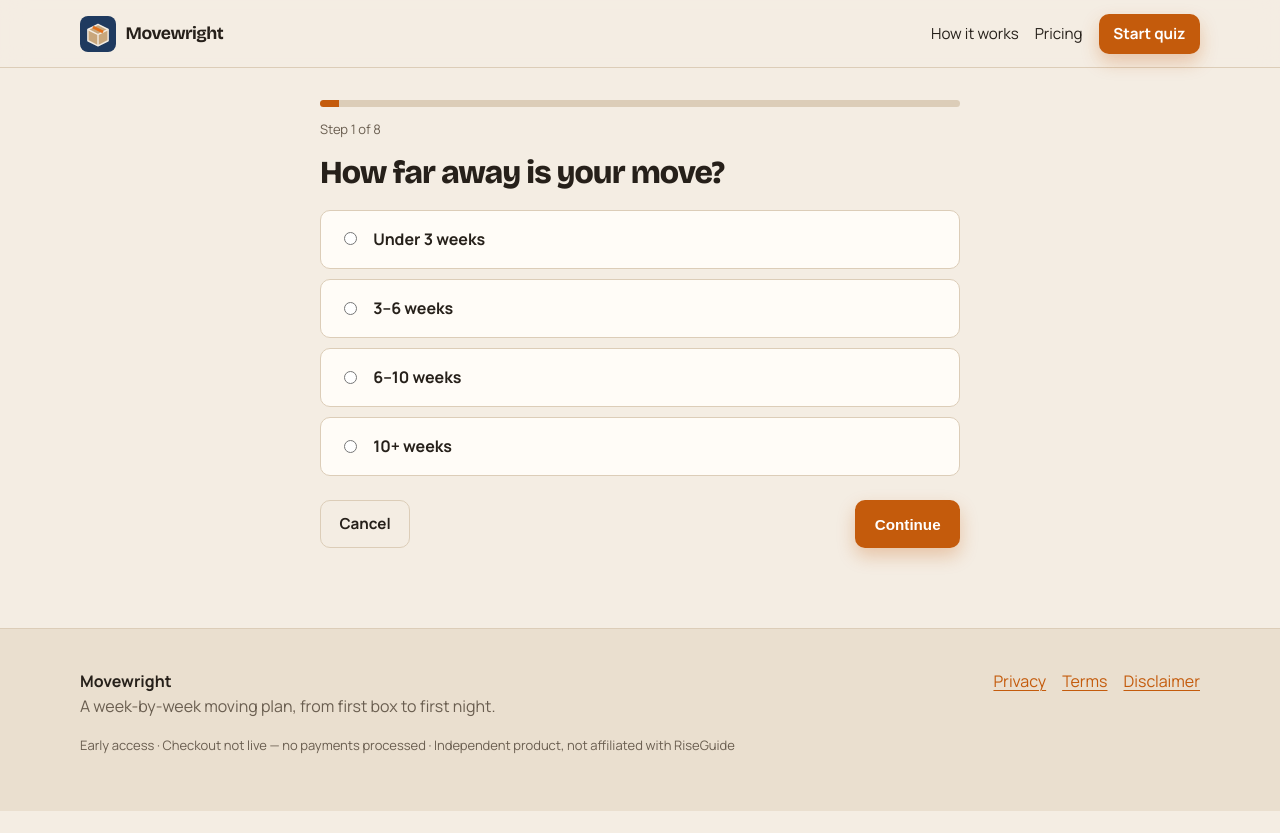
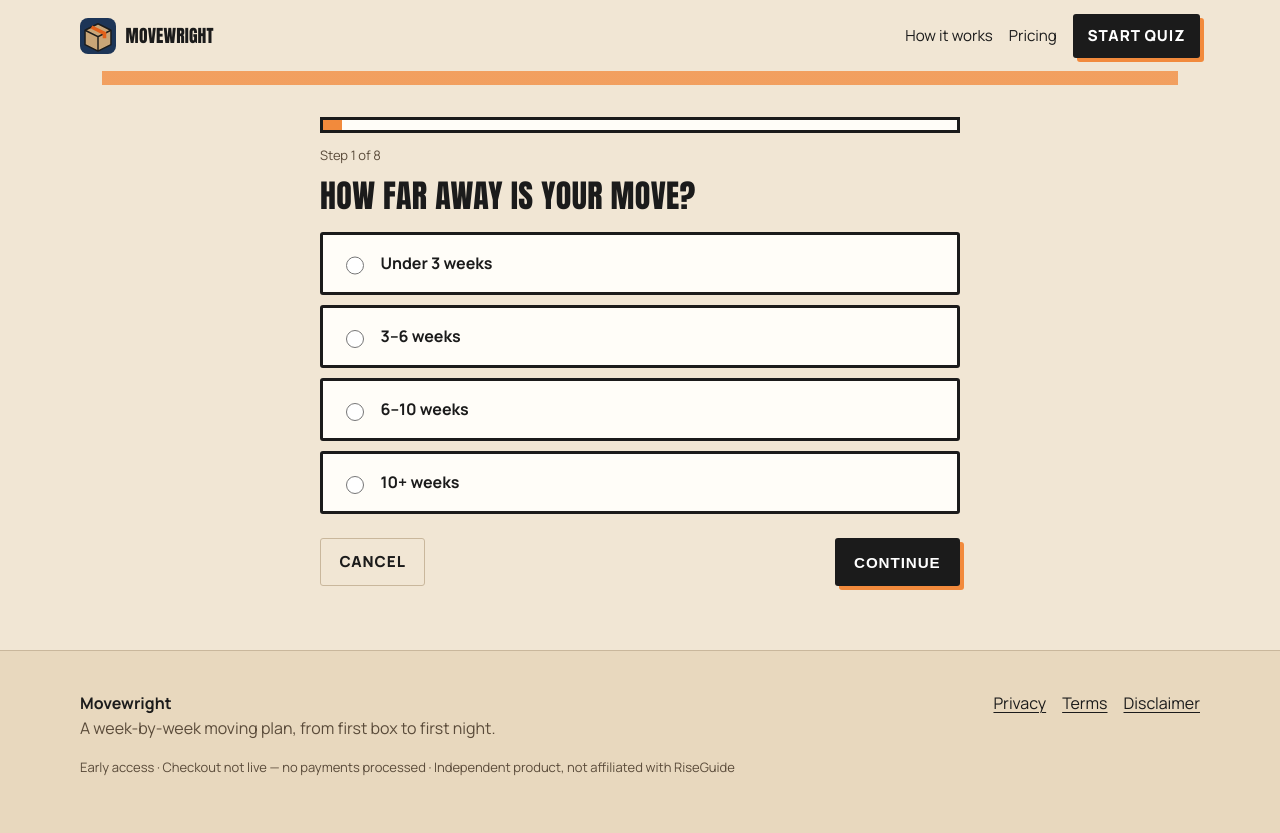
Before and after one commit to sudabay510-sys/movewright, a Flask app: page /quiz/1 in a window 1280 px wide. Before the commit the page ends 811 px from the top, so only its background shows below. Run offline with Flask 3, Linux system fonts and the light colour scheme; data that the repository does not hold is empty; some libraries are stand-ins or nearby versions.

Commit message:
Identity refresh: new visual layer, logo icon, and fonts
Adds static/identity.css (loaded after brand.css), a new logo icon, the new
Google Fonts URL, and a BRAND.md section. Visual only: quiz questions, plan
generation, routes, pricing, checkout/unlock, and safety notes unchanged.

```diff
--- a/movewright_brand.py
+++ b/movewright_brand.py
@@ -97,7 +97,7 @@ BRAND = {
     ],
     "disclaimer_short": "Checklist planning only. We don’t book movers, guarantee costs, or give legal advice about leases.",
     "disclaimer_long": "Movewright provides general moving-planning checklists. It does not book or recommend specific movers, guarantee costs or timelines, or give legal advice about leases, contracts, or deposits. Verify mover licensing and official requirements yourself. No payments are processed on this site.",
-    "font_url": "https://fonts.googleapis.com/css2?family=Bricolage+Grotesque:wght@500;700;800&family=Manrope:wght@400;500;700&display=swap",
+    "font_url": "https://fonts.googleapis.com/css2?family=Anton&family=Manrope:wght@400;500;700;800&display=swap",
     "fonts": ("Bricolage Grotesque", "Manrope"),
     "questions": Q, "generate_plan": plan,
     "voice": "Upbeat project manager with a tape gun: clear, kind, slightly funny.",
--- /dev/null
+++ b/static/identity.css
@@ -0,0 +1,36 @@
+/* Movewright identity layer, Nov 2026 refresh: Box-label system with packing tape. Loaded after brand.css; visual only. */
+:root{--bg:#F1E6D4;--bg-alt:#E8D8BE;--card:#FFFDF8;--ink:#1B1B1B;--muted:#5A4B3A;--line:#C9B79C;--accent:#1B1B1B;--accent-2:#000000;--on-accent:#FFFFFF;--hi:#F28A3C;--radius:3px;--focus:#1D3557;
+--font-display:'Anton', 'Arial Narrow', sans-serif;--font-body:'Manrope', system-ui, sans-serif;--tracking:0.005em;--cta-band-bg:#1D3557;--cta-band-ink:#FFFFFF;--cta-band-btn:#F28A3C;--cta-band-btn-ink:#1B1B1B;
+--shadow-card:0 14px 34px rgba(0,0,0,.10);--shadow-btn:none}
+body{font-family:var(--font-body);background:var(--bg);color:var(--ink)}
+.skip:focus{background:var(--card);color:var(--ink);outline:3px solid var(--focus)}
+.btn:focus-visible,.choice:focus-within,a:focus-visible,.input:focus{outline:3px solid var(--focus);outline-offset:2px}
+.choice:has(input:checked){border-color:var(--accent);box-shadow:0 0 0 2px var(--accent) inset}
+.choice input{accent-color:var(--accent);width:1.15rem;height:1.15rem;flex:none}
+.choice{min-height:3.25rem}
+.btn{min-height:2.75rem}
+.nav a.btn-primary,.nav a.btn-primary:hover{color:var(--on-accent)}
+.safety{border-left-width:6px;border-left-style:solid}
+@media (max-width:560px){.choice{padding:.9rem 1rem}.quiz-q{font-size:1.45rem}}
+
+h1,h2,.logo span,.amount{text-transform:uppercase;font-weight:400;letter-spacing:.01em}
+h1{font-size:clamp(2.8rem,7vw,5.6rem);line-height:.95}
+h3{font-family:var(--font-body);font-weight:800;text-transform:uppercase;letter-spacing:.04em;font-size:1rem}
+.site-header{background:var(--bg);border-bottom:0}
+.site-header::after{content:"";display:block;height:14px;background:linear-gradient(90deg,transparent 0 8%,rgba(242,138,60,.85) 8% 92%,transparent 92%);opacity:.9}
+.hero{background:repeating-linear-gradient(90deg,rgba(90,75,58,.05) 0 2px,transparent 2px 9px),var(--bg)}
+.hero-card,.plan-section,.price-card,.feature,.pill-card,.steps li,.journey-card,.faq-item{background:var(--card);border:3px solid var(--ink);border-radius:3px;box-shadow:none}
+.hero-card{padding-top:3rem}
+.hero-card::before{content:"THIS SIDE UP ↑";position:absolute;top:0;left:0;right:0;background:var(--ink);color:#FFFFFF;font:800 .72rem var(--font-body);letter-spacing:.2em;padding:.45rem 1rem}
+.dot{border-radius:0;background:#F28A3C;width:.8rem;height:.8rem}
+.choice{border:3px solid var(--ink);border-radius:3px;background:var(--card)}
+.choice:has(input:checked){background:#FCE3CF;box-shadow:inset 8px 0 0 #F28A3C}
+.progress{height:1rem;border:3px solid var(--ink);border-radius:0;background:var(--card)}.progress-bar{background:#F28A3C}
+.plan-preview,.plan-full,.plan-locked{counter-reset:box}
+.plan-section{counter-increment:box;position:relative;padding-top:2.75rem}
+.plan-section::before{content:"BOX " counter(box);position:absolute;left:0;top:0;background:#1D3557;color:#FFFFFF;font:800 .75rem var(--font-body);letter-spacing:.16em;padding:.4rem .8rem}
+.step-num,.journey-step{background:#F28A3C;color:var(--ink);border-radius:0;font-family:var(--font-display);font-weight:400}
+.btn{border-radius:3px;text-transform:uppercase;letter-spacing:.06em;font-weight:800}
+.btn-primary{box-shadow:4px 4px 0 #F28A3C}
+.lock-banner{border:3px dashed var(--ink);background:#FFFDF8;border-radius:3px}
+.safety{background:#FCE3CF;border-color:var(--ink);border-left-color:#B84E12}
--- a/templates/base.html
+++ b/templates/base.html
@@ -9,9 +9,10 @@
   <link rel="preconnect" href="https://fonts.gstatic.com" crossorigin/>
   <link href="{{ brand.font_url }}" rel="stylesheet"/>
   <link rel="stylesheet" href="{{ url_for('static', filename='brand.css') }}"/>
+  <link rel="stylesheet" href="{{ url_for('static', filename='identity.css') }}"/>
   <link rel="icon" href="{{ url_for('static', filename='logo.svg') }}" type="image/svg+xml"/>
 </head>
-<body class="{% block body_class %}{% endblock %}">
+<body class="{% block body_class %}{% endblock %}" data-brand="movewright">
   <a class="skip" href="#main">Skip to content</a>
   <header class="site-header">
     <div class="wrap header-inner">
```
Also changed, not shown: BRAND.md (+21 -0 lines), static/logo.svg.
